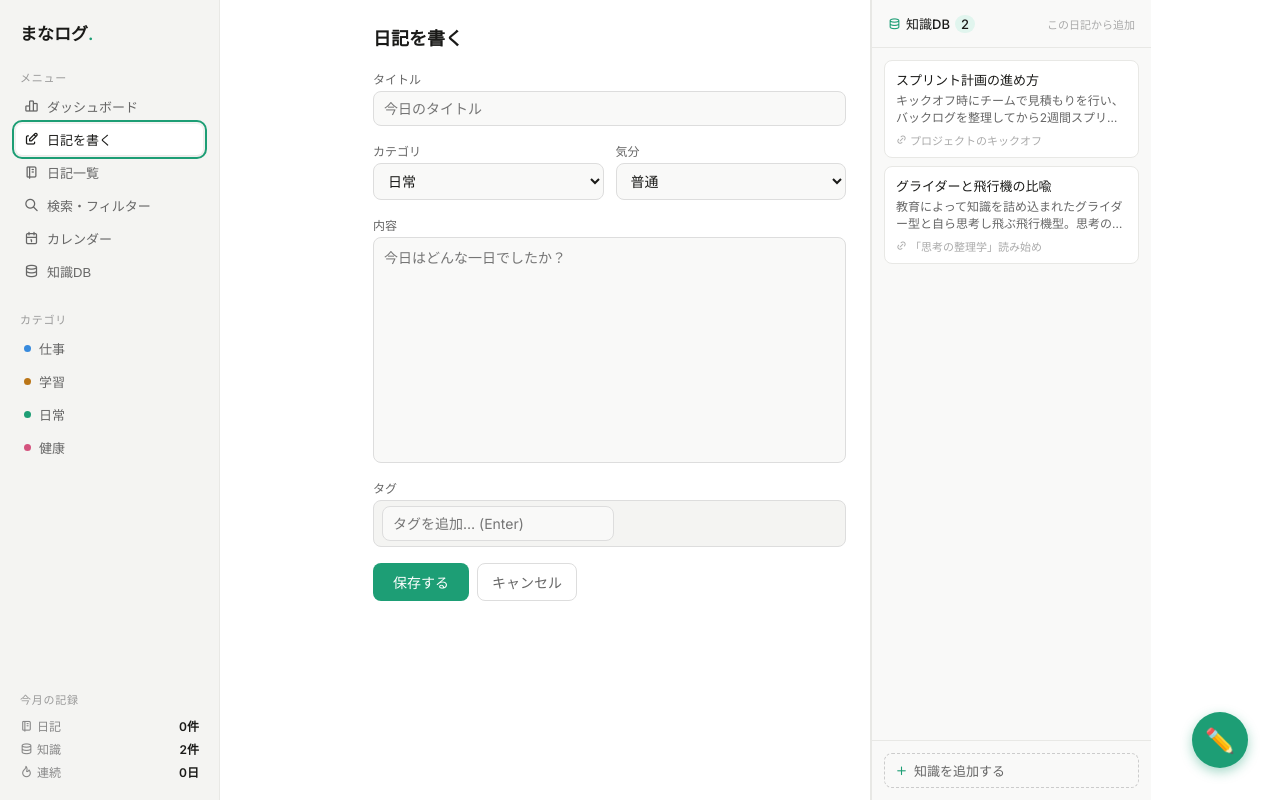
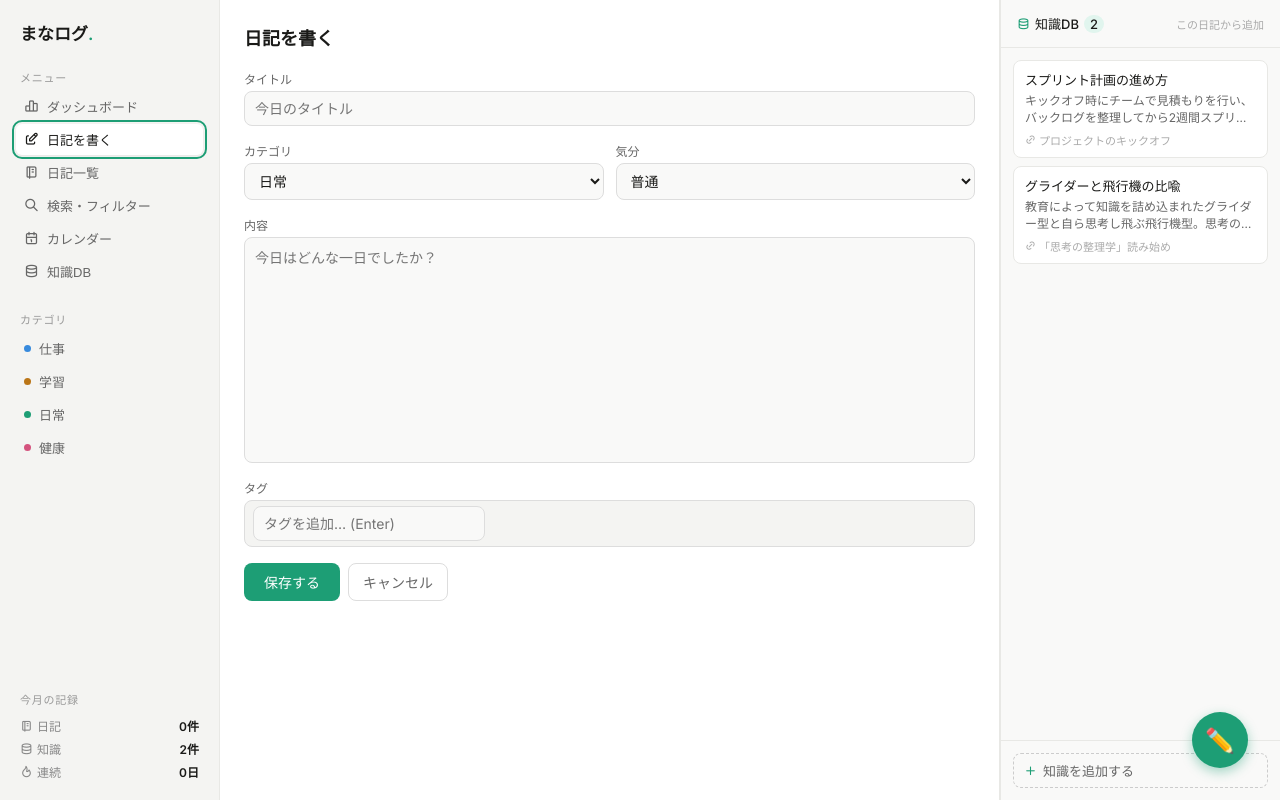
Before and after one commit to Shirayaki/noto-diary-app, a React (Create React App) app: page / in a window 1280 px wide. Both pictures are taken after a click on the button "日記を書く". Built offline with nearby package versions, Linux system fonts and the light colour scheme.

Commit message:
Refactor .write-layout styles in WritePage.css
Removed max-width, margin, width, and padding properties from .write-layout.

```diff
--- a/src/pages/WritePage.css
+++ b/src/pages/WritePage.css
@@ -3,10 +3,6 @@
   grid-template-columns: 1fr 280px;
   flex: 1;
   overflow: hidden;
-  max-width: 850px;  /* ← 追加 */
-  margin: 0 auto;    /* ← 追加（中央寄せ） */
-  width: 100%;       /* ← 追加 */
-  padding: 0 1.5rem; /* ← 追加（左右余白） */
 }
 .write-form { padding: 1.5rem; overflow-y: auto; display: flex; flex-direction: column; gap: 1rem; border-right: 1px solid #e8e8e5; }
 .write-header { margin-bottom: .25rem; }
```
